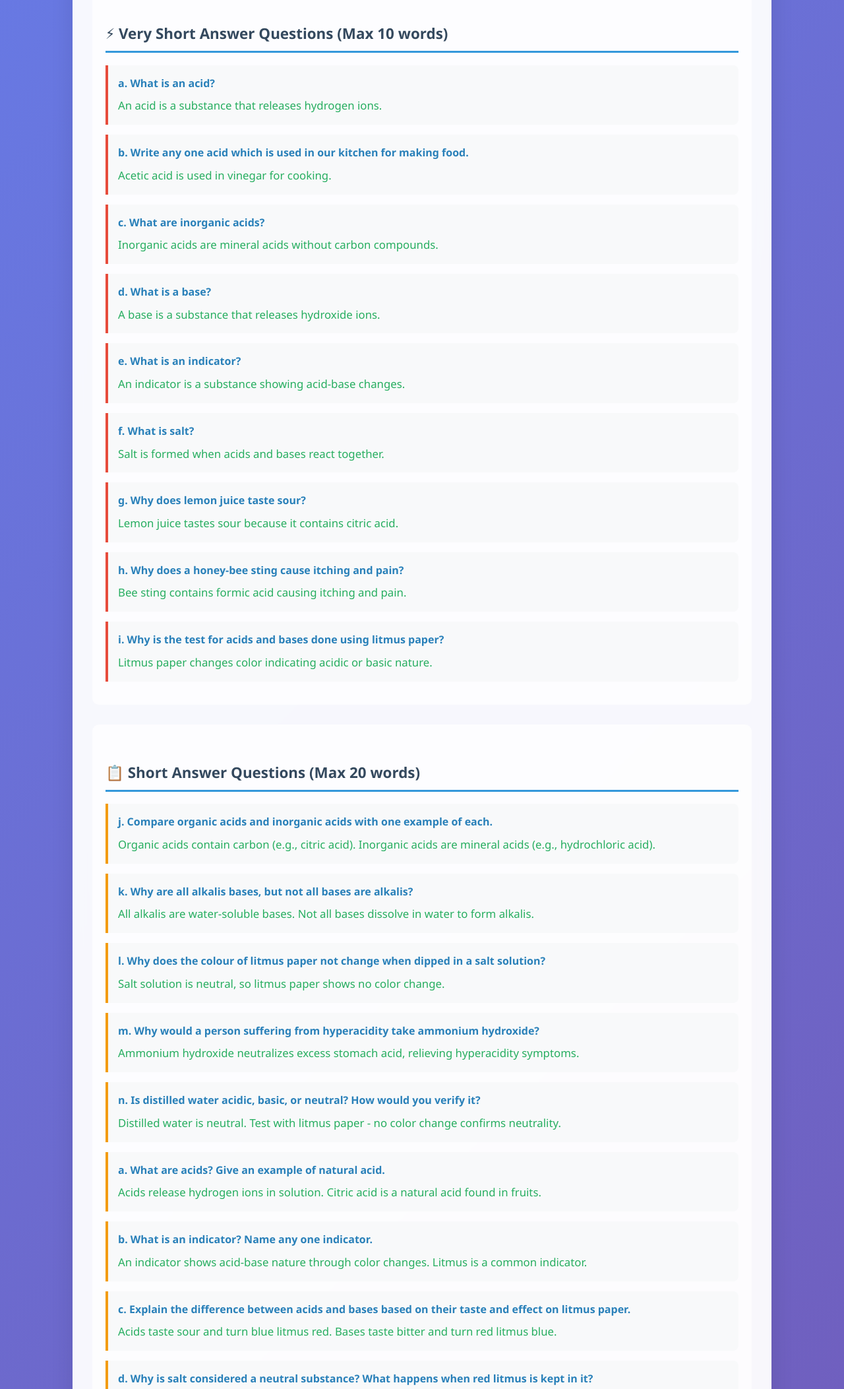
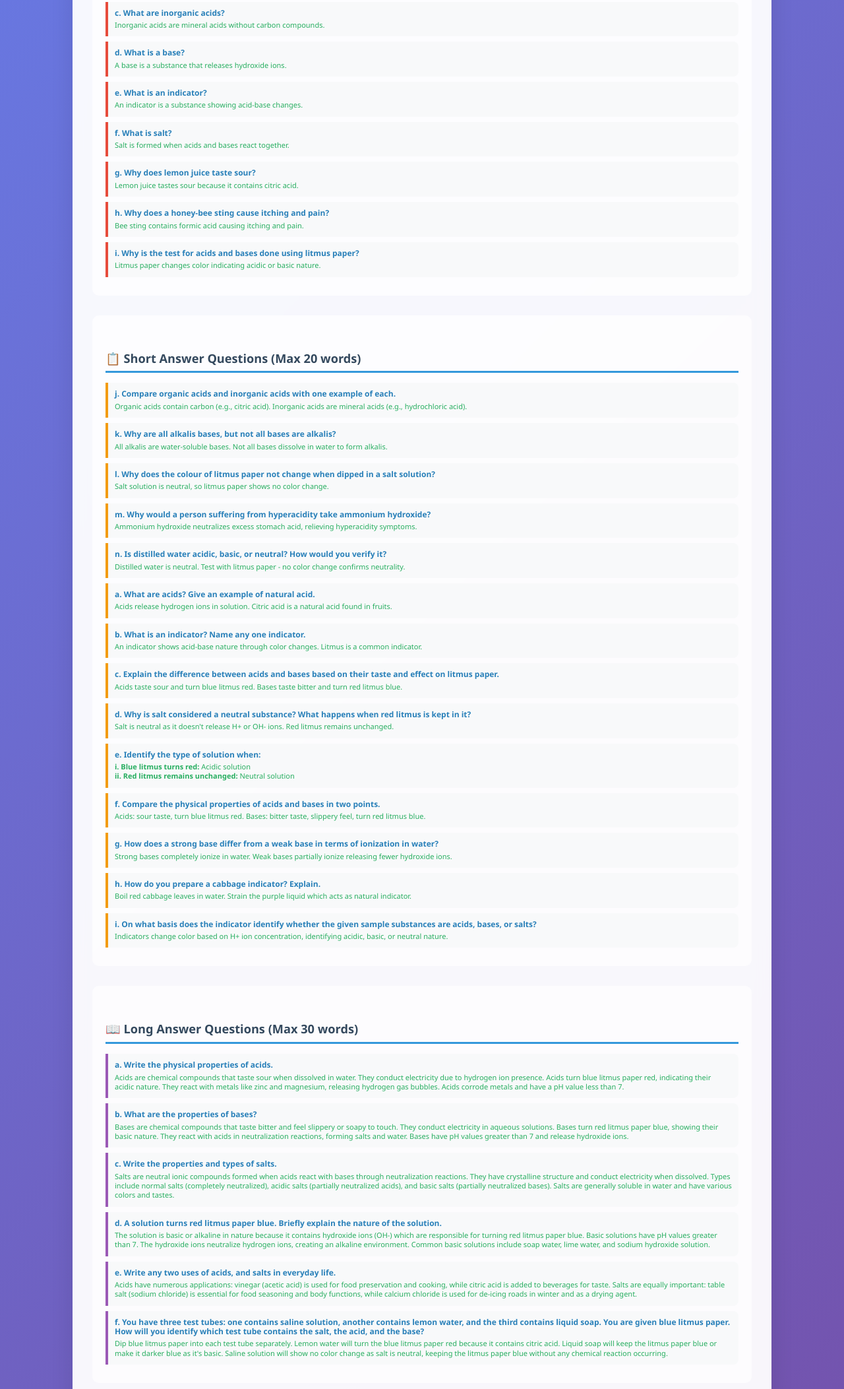
Before and after one commit to amin-nepali/school-level-notes, a plain HTML site: page computer7/chapter13.html in a window 1280 px wide. Shown: the part 695-2800 px from the top of the page at 66% size. Drawn offline with Linux system fonts and the light colour scheme.

Commit message:
Update chapter13.html

```diff
--- a/computer7/chapter13.html
+++ b/computer7/chapter13.html
@@ -8,11 +8,12 @@
     <style>
         body {
             font-family: 'Segoe UI', Tahoma, Geneva, Verdana, sans-serif;
-            line-height: 1.6;
+            line-height: 1.2;
             margin: 0;
             padding: 20px;
             background: linear-gradient(135deg, #667eea 0%, #764ba2 100%);
             min-height: 100vh;
+            font-size: 13px;
         }
         .container {
             max-width: 1000px;
@@ -40,8 +41,8 @@
         .question {
             background: #f8f9fa;
             border-left: 4px solid #3498db;
-            padding: 15px;
-            margin: 15px 0;
+            padding: 10px;
+            margin: 8px 0;
             border-radius: 0 8px 8px 0;
             transition: all 0.3s ease;
         }
@@ -53,12 +54,14 @@
         .question-text {
             font-weight: 600;
             color: #2980b9;
-            margin-bottom: 8px;
+            margin-bottom: 4px;
+            font-size: 12px;
         }
         .answer {
             color: #27ae60;
             font-weight: 500;
-            font-size: 1.05em;
+            font-size: 11px;
+            line-height: 1.3;
         }
         .mcq-answer {
             background: #e8f5e8;
@@ -259,32 +262,32 @@
 
         <div class="question long">
             <div class="question-text">a. Write the physical properties of acids.</div>
-            <div class="answer">Acids taste sour, conduct electricity, turn blue litmus red, react with metals releasing hydrogen gas, and feel normal to touch.</div>
+            <div class="answer">Acids are chemical compounds that taste sour when dissolved in water. They conduct electricity due to hydrogen ion presence. Acids turn blue litmus paper red, indicating their acidic nature. They react with metals like zinc and magnesium, releasing hydrogen gas bubbles. Acids corrode metals and have a pH value less than 7.</div>
         </div>
 
         <div class="question long">
             <div class="question-text">b. What are the properties of bases?</div>
-            <div class="answer">Bases taste bitter, feel slippery, conduct electricity, turn red litmus blue, and react with acids forming salts and water.</div>
+            <div class="answer">Bases are chemical compounds that taste bitter and feel slippery or soapy to touch. They conduct electricity in aqueous solutions. Bases turn red litmus paper blue, showing their basic nature. They react with acids in neutralization reactions, forming salts and water. Bases have pH values greater than 7 and release hydroxide ions.</div>
         </div>
 
         <div class="question long">
             <div class="question-text">c. Write the properties and types of salts.</div>
-            <div class="answer">Salts are neutral compounds formed from acid-base reactions. Types include normal salts, acidic salts, and basic salts with crystalline structure.</div>
+            <div class="answer">Salts are neutral ionic compounds formed when acids react with bases through neutralization reactions. They have crystalline structure and conduct electricity when dissolved. Types include normal salts (completely neutralized), acidic salts (partially neutralized acids), and basic salts (partially neutralized bases). Salts are generally soluble in water and have various colors and tastes.</div>
         </div>
 
         <div class="question long">
             <div class="question-text">d. A solution turns red litmus paper blue. Briefly explain the nature of the solution.</div>
-            <div class="answer">The solution is basic/alkaline as it contains hydroxide ions which turn red litmus blue, indicating alkaline nature of solution.</div>
+            <div class="answer">The solution is basic or alkaline in nature because it contains hydroxide ions (OH-) which are responsible for turning red litmus paper blue. Basic solutions have pH values greater than 7. The hydroxide ions neutralize hydrogen ions, creating an alkaline environment. Common basic solutions include soap water, lime water, and sodium hydroxide solution.</div>
         </div>
 
         <div class="question long">
             <div class="question-text">e. Write any two uses of acids, and salts in everyday life.</div>
-            <div class="answer">Acids: vinegar for food preservation, citric acid in drinks. Salts: table salt for food, calcium chloride for de-icing roads.</div>
+            <div class="answer">Acids have numerous applications: vinegar (acetic acid) is used for food preservation and cooking, while citric acid is added to beverages for taste. Salts are equally important: table salt (sodium chloride) is essential for food seasoning and body functions, while calcium chloride is used for de-icing roads in winter and as a drying agent.</div>
         </div>
 
         <div class="question long">
             <div class="question-text">f. You have three test tubes: one contains saline solution, another contains lemon water, and the third contains liquid soap. You are given blue litmus paper. How will you identify which test tube contains the salt, the acid, and the base?</div>
-            <div class="answer">Dip blue litmus in each: lemon water turns litmus red (acid), soap solution keeps litmus blue (base), saline shows no change (neutral salt).</div>
+            <div class="answer">Dip blue litmus paper into each test tube separately. Lemon water will turn the blue litmus paper red because it contains citric acid. Liquid soap will keep the litmus paper blue or make it darker blue as it's basic. Saline solution will show no color change as salt is neutral, keeping the litmus paper blue without any chemical reaction occurring.</div>
         </div>
     </div>
 
```
